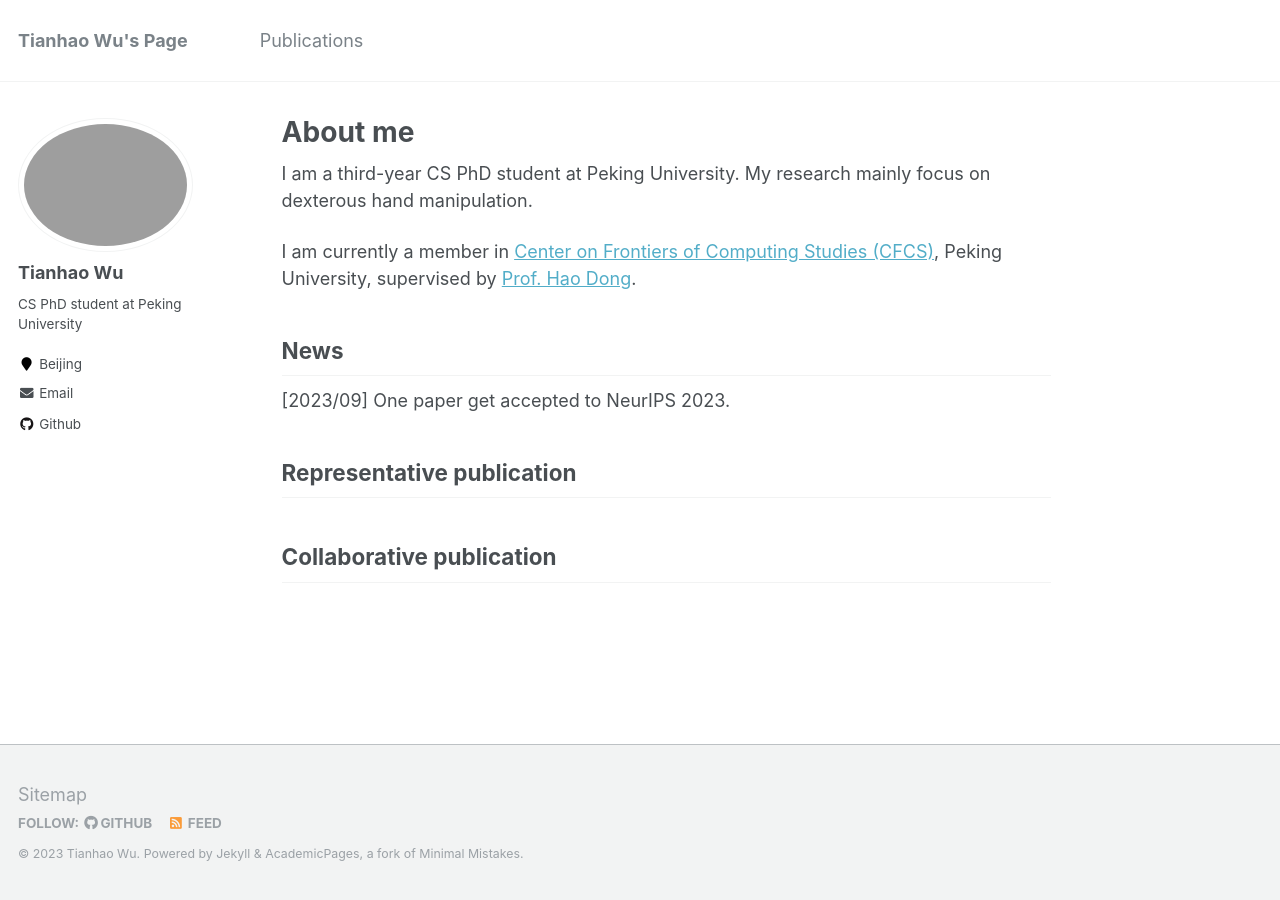
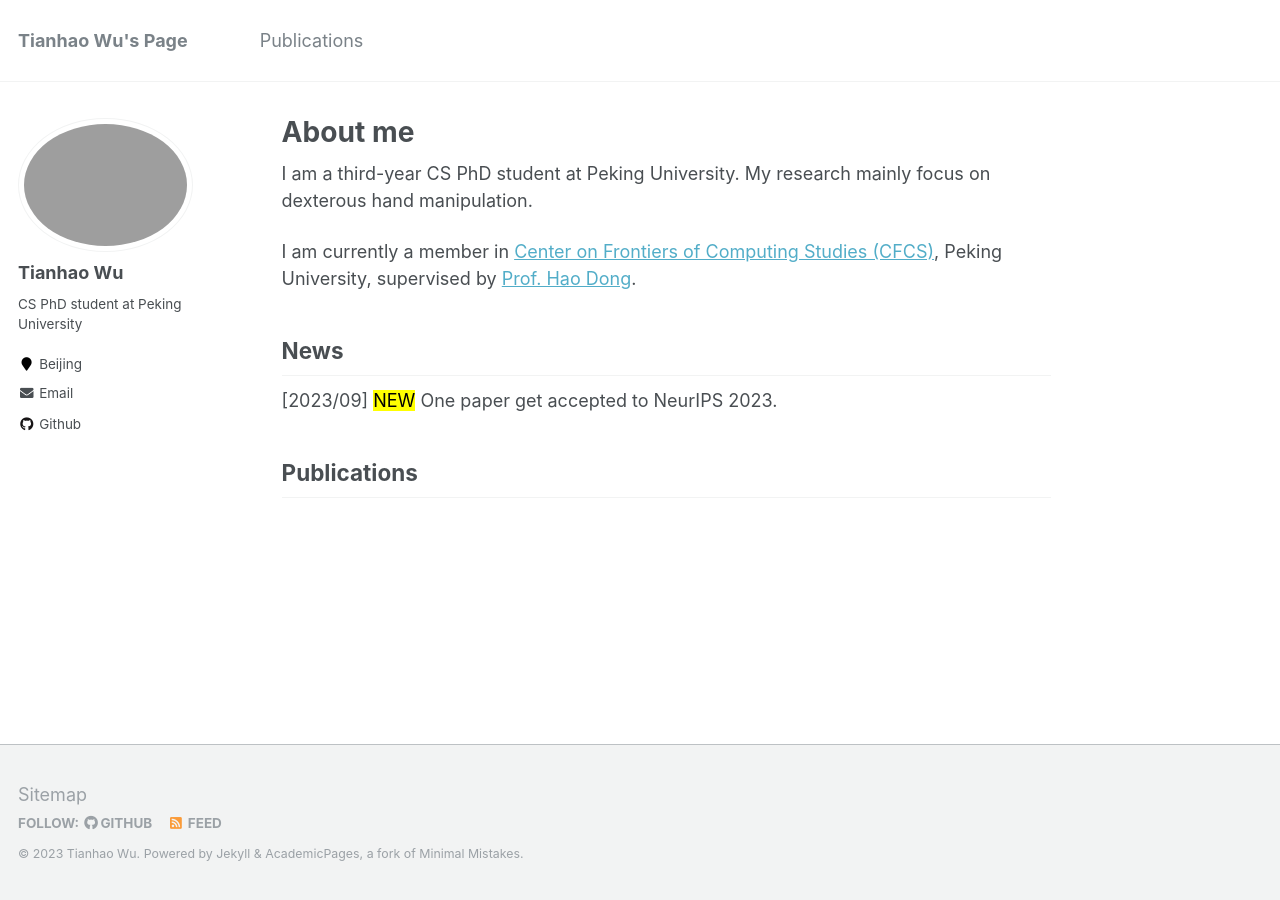
Before and after one commit to moistchi/tianhaowu.github.io, a Jekyll site: the page built from _pages/about.md, in a window 1280 px wide. Built offline with Jekyll 4.4.1, drawn with Linux system fonts in a browser that asks for light colours.

Commit message:
update about

```diff
--- a/_pages/about.md
+++ b/_pages/about.md
@@ -14,13 +14,10 @@ I am currently a member in [Center on Frontiers of Computing Studies (CFCS)](htt
 
 News
 ------
-[2023/09] One paper get accepted to NeurIPS 2023.
+[2023/09] <mark style="background-color：colorName/hexOfColor">NEW</mark> One paper get accepted to NeurIPS 2023.
 
 <!-- Example: editing a markdown file for a talk -->
 <!-- ![Editing a markdown file for a talk](/images/editing-talk.png) -->
 
-Representative publication
+Publications
 ------
-
-Collaborative publication
-------
```
